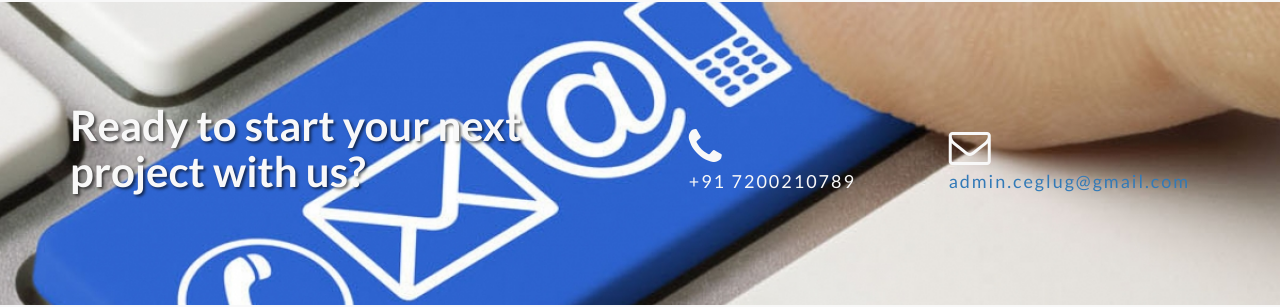
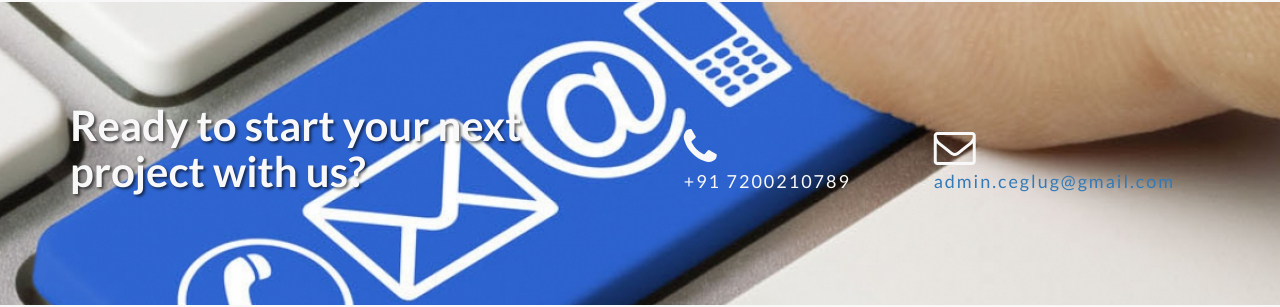
Before and after one commit to shruthi0898/ceglug, a plain HTML site: page index.html in a window 1280 px wide. Shown: the part 1984-2291 px from the top of the page. Drawn offline with Linux system fonts and the light colour scheme.

Commit message:
Update landing-page.css

```diff
--- a/css/landing-page.css
+++ b/css/landing-page.css
@@ -110,18 +110,18 @@ width: 80%;
     font-size: 18px;
     font-weight: 400;
     letter-spacing: 2px;
-     color: #0000f1;
+     color: #0000d9;
 }
 
 .l{
     margin-top: 25px;
-    margin-right:45px;
+    margin-right:35px;
 }
 
 .r{
     margin-top: 25px;
     margin-left: 35px;
-    margin-right:15px;
+    margin-right:30px;
 }
 .content-section-a {
     padding: 50px 0;
```
